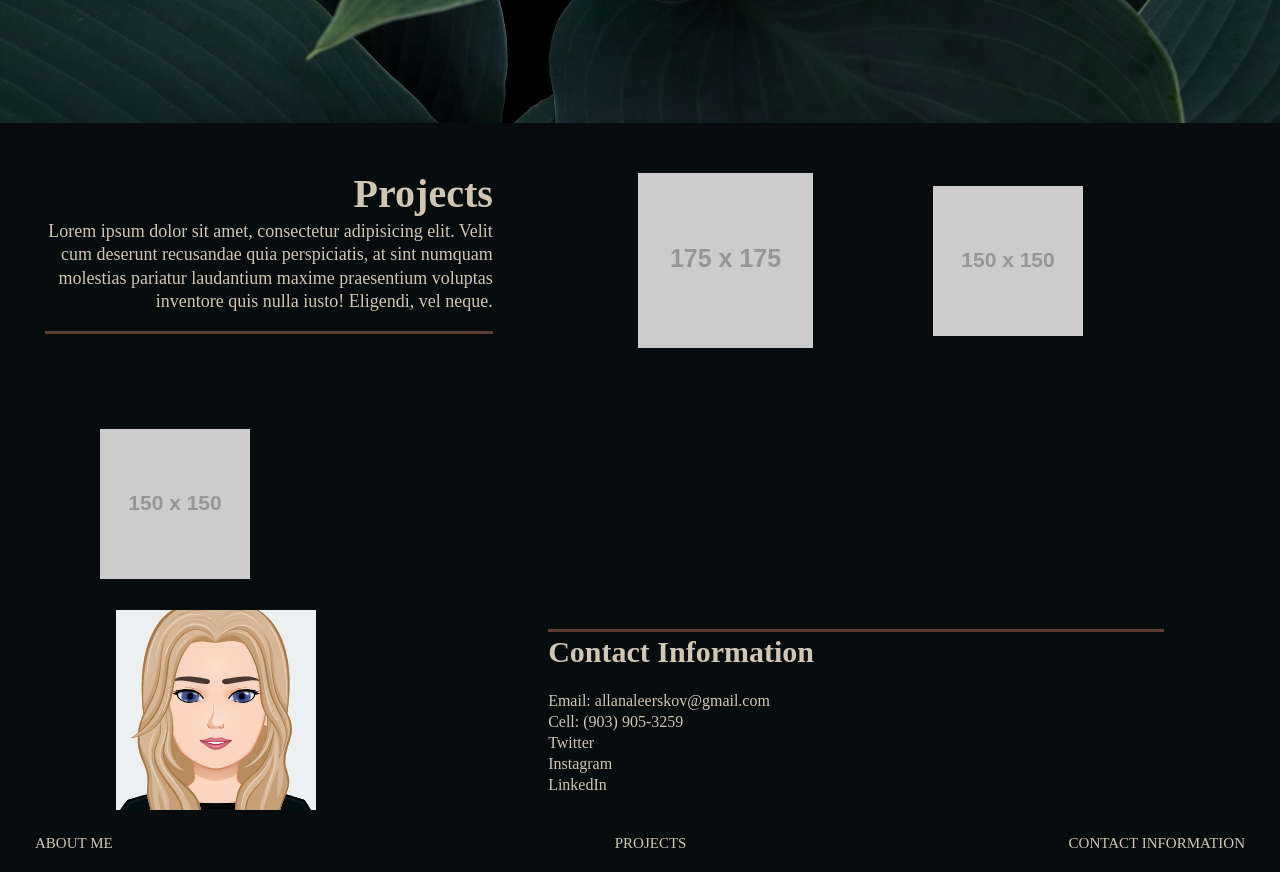
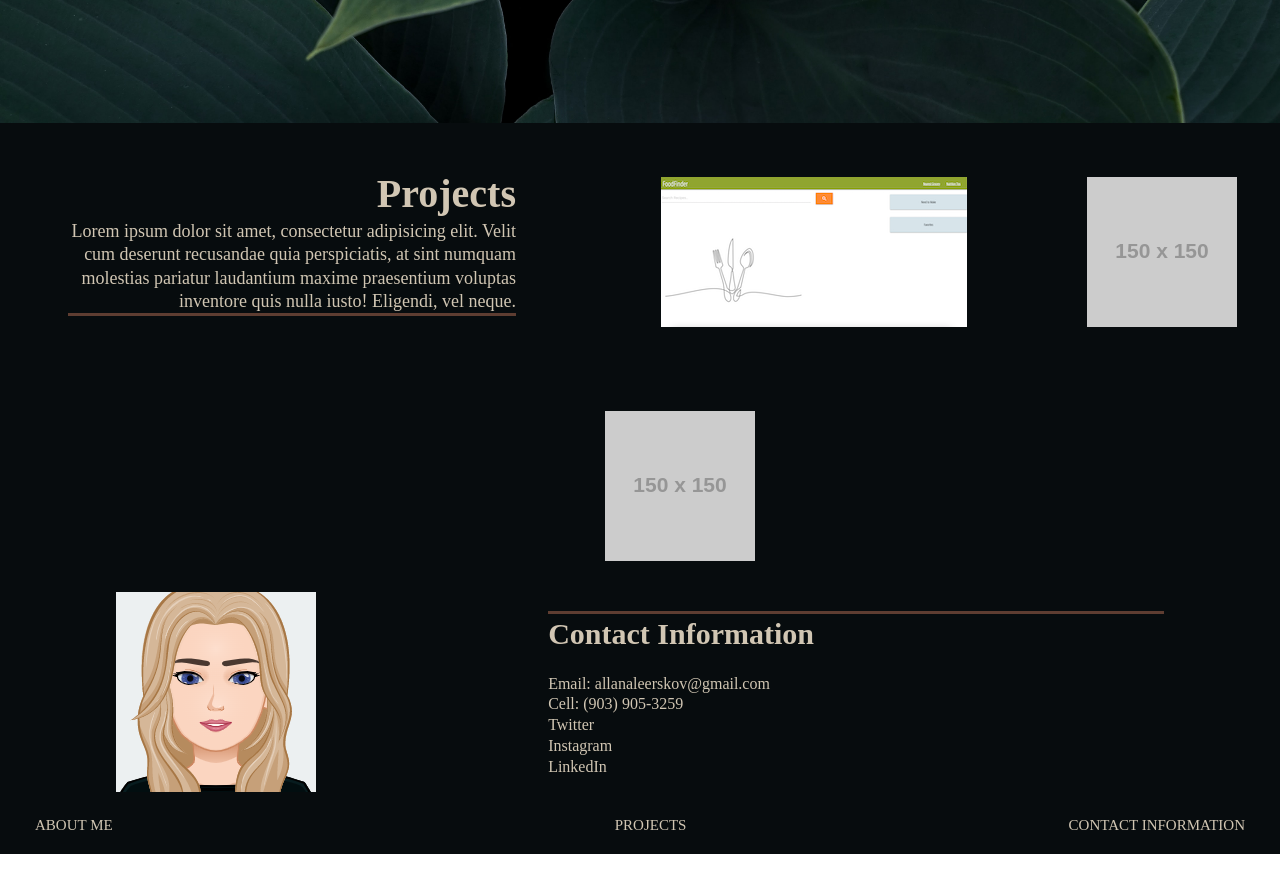
Before and after one commit to AllanaLeerskov/Dev-portfolio, a plain HTML site: page index.html in a window 1280 px wide. Shown: the part 440-1312 px from the top of the page. Drawn offline with Linux system fonts and the light colour scheme; placeholder pictures from the web are drawn by us.

Commit message:
fixed grading errors

```diff
--- a/assets/style.css
+++ b/assets/style.css
@@ -2,6 +2,7 @@
     margin: 0;
     padding: 0;
     box-sizing: border-box;
+    overflow: auto;
 }
 body {
     font-family: 'Times New Roman', Times, serif;
@@ -102,6 +103,7 @@ header a {
     margin: 50px 20px 25px 100px;
 }
 
+
 /* Contact section */
 #contact-info {
     color: #d1c6b3;
@@ -147,4 +149,13 @@ footer ul {
     color: #d1c6b3;
     font-size: 15px;
   }
-  @media print, screen and (min-width: 40em)
+
+  @media only screen and (min-width: 600px)
+     {
+        #projects {
+            justify-content: center;
+        }
+       #contact-info {
+            justify-content: center;
+        }
+    }
--- a/index.html
+++ b/index.html
@@ -59,8 +59,9 @@
         Lorem ipsum dolor sit amet, consectetur adipisicing elit. Velit cum deserunt recusandae quia perspiciatis, at sint numquam molestias pariatur laudantium maxime praesentium voluptas inventore quis nulla iusto! Eligendi, vel neque.
     </p>
     </div>
-
-        <a href="https://placeholder.com"><img src="https://via.placeholder.com/175" alt="Project Thmubnail"></a>
+        <div id="food-finder"></div>
+        <a href="https://mhowitz.github.io/recipeApplication/"><img src="./assets/images/ffscreen-shot.jpg" alt="FoodFinder Website Thumbnail"></a>
+        </div>
 
         <a href="https://placeholder.com"><img src="https://via.placeholder.com/150" alt="Project Thmubnail"></a>
 
```
Also changed, not shown: assets/images/ffscreen-shot.jpg (added), 6 other files.
